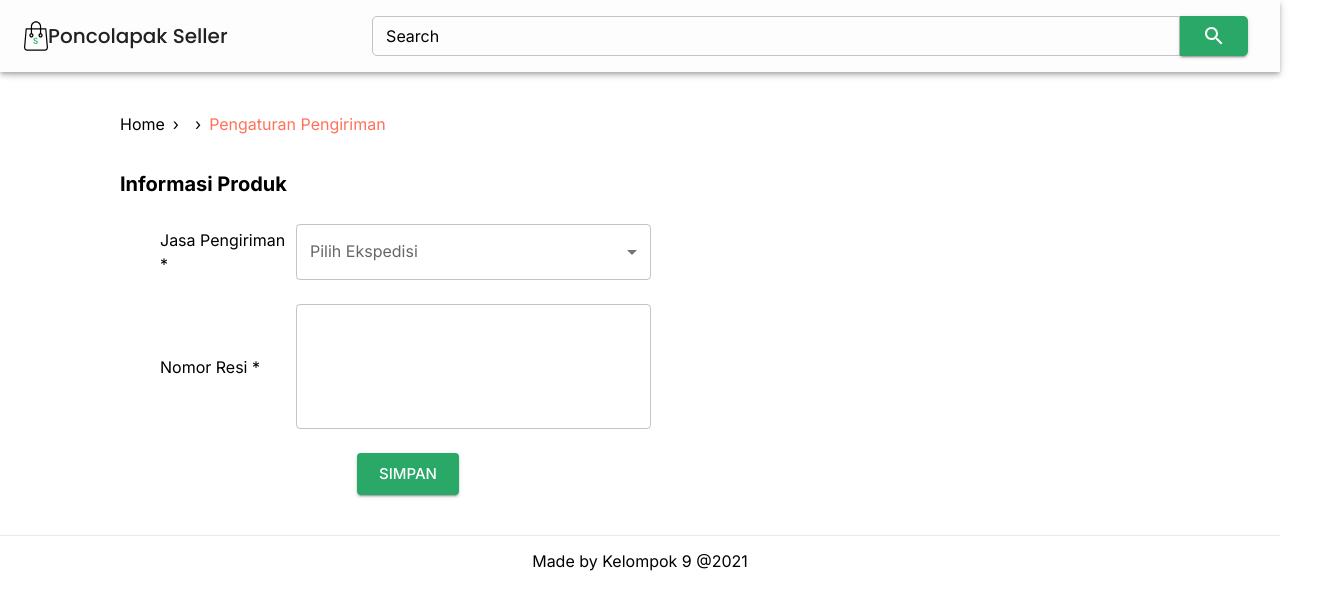
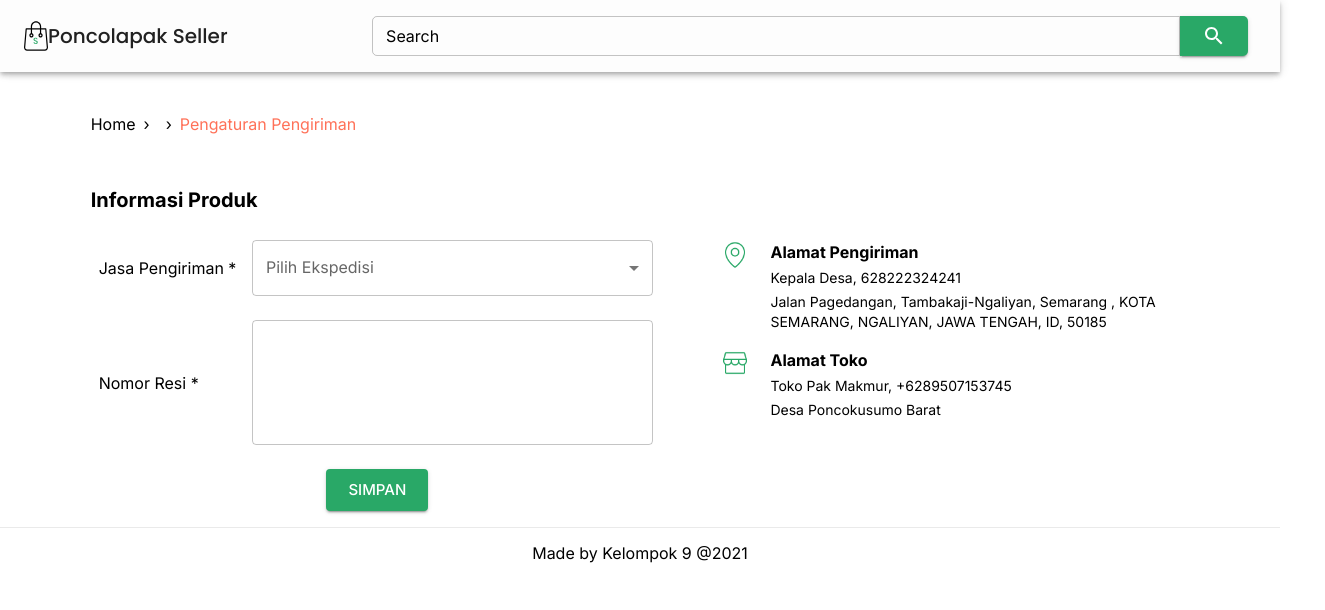
Before and after one commit to alvinferd/MPPL-Projects-9, a Next.js app in the folder frontend/: page /seller/shipmentset in a window 1280 px wide. Shown: the top 610 px of the page, 1325 px wide, since content can reach past the window. Built offline with nearby package versions, Linux system fonts and the light colour scheme.

Commit message:
ya allah bikin beginian doang lama bgt, 1 page lg otewe

```diff
--- a/frontend/pages/seller/shipmentset.js
+++ b/frontend/pages/seller/shipmentset.js
@@ -8,7 +8,7 @@ import { spacing } from '@mui/system'
 import Toko from "../../utils/dummy/Toko"
 import Image from 'next/image'
 
-export default function ProductSettings() {
+export default function ShipmentSettings() {
 
     const [jenisEkspedisi, setEkspedisi] = React.useState('');
 
@@ -39,13 +39,14 @@ export default function ProductSettings() {
                         <Typography color="text.quaternary">Pengaturan Pengiriman</Typography>
                     </Breadcrumbs>
                 </Container>
-                <Grid container mb={3} ml={7} xs={6}>
-                    <Grid item xs={4}>
+                <Grid container mt={1} ml={5}>
+                    <Grid item xs={6}>
+                        <Grid container spacing={1} ml={2} mt={2}>
                             <Typography variant = "h6">
                             <b>   Informasi Produk </b>
                             </Typography>
                         </Grid>
-                    <Grid container spacing={1} ml={4} mt={2} alignItems='center' justifyItems='center'>
+                        <Grid container spacing={1} ml={2} mt={2} alignItems='center' justifyItems='center'>
                             <Grid item xs={3}>
                                 <Typography>
                                     Jasa Pengiriman *
@@ -68,7 +69,7 @@ export default function ProductSettings() {
                                 </FormControl>
                             </Grid>
                         </Grid>
-                    <Grid container spacing={1} ml={4} mt={2} alignItems='center' justifyItems='center'>
+                        <Grid container spacing={1} ml={2} mt={2} alignItems='center' justifyItems='center'>
                             <Grid item xs={3}>
                                 <Typography>
                                     Nomor Resi *
@@ -95,6 +96,67 @@ export default function ProductSettings() {
                             </Grid>
                         </Grid>
                     </Grid>
+                    <Grid item xs={6} mt={9}>
+                        <Grid container ml={5} direction='row' mb={2}>
+                            <Grid item xs={1}>
+                                <Image
+                                    src='/images/MapPin.png'
+                                    alt='MapPin'
+                                    height={30}
+                                    width={30}
+                                />
+                            </Grid>
+                            <Grid item xs={9}>
+                                <Grid container direction='column'>
+                                    <Grid item>
+                                        <Typography variant = "body1">
+                                        <b> Alamat Pengiriman </b>
+                                        </Typography>
+                                    </Grid>
+                                    <Grid item mt={0.5} xs={8}>
+                                        <Typography variant = "body2">
+                                        Kepala Desa, 628222324241
+                                        </Typography>
+                                    </Grid>
+                                    <Grid item mt={0.5}>
+                                        <Typography variant = "body2">
+                                        Jalan Pagedangan, Tambakaji-Ngaliyan, Semarang , KOTA SEMARANG, NGALIYAN, JAWA TENGAH, ID, 50185
+                                        </Typography>
+                                    </Grid>
+                                </Grid>
+                            </Grid>
+                        </Grid>
+                        <Grid container ml={5} direction='row'>
+                            <Grid item xs={1}>
+                                <Image
+                                    src='/images/Storefront.png'
+                                    alt='Toko'
+                                    height={30}
+                                    width={30}
+                                />
+                            </Grid>
+                            <Grid item xs={9}>
+                                <Grid container direction='column'>
+                                    <Grid item>
+                                        <Typography variant = "body1">
+                                        <b> Alamat Toko </b>
+                                        </Typography>
+                                    </Grid>
+                                    <Grid item mt={0.5}>
+                                        <Typography variant = "body2">
+                                        {Toko.nama}, {Toko.contact}
+                                        </Typography>
+                                    </Grid>
+                                    <Grid item mt={0.5}>
+                                        <Typography variant = "body2">
+                                        {Toko.lokasi}
+                                        </Typography>
+                                    </Grid>
+                                </Grid>
+                            </Grid>
+                        </Grid>
+                    </Grid>
+                </Grid>
             </SellerLayout>
         </ThemeProvider>
     )
```
Also changed, not shown: frontend/pages/seller/shopset.js (+16 -0 lines), frontend/public/images/MapPin.png (added), frontend/public/images/Storefront.png (added). Lines whose indentation alone changed are shown as unchanged.
